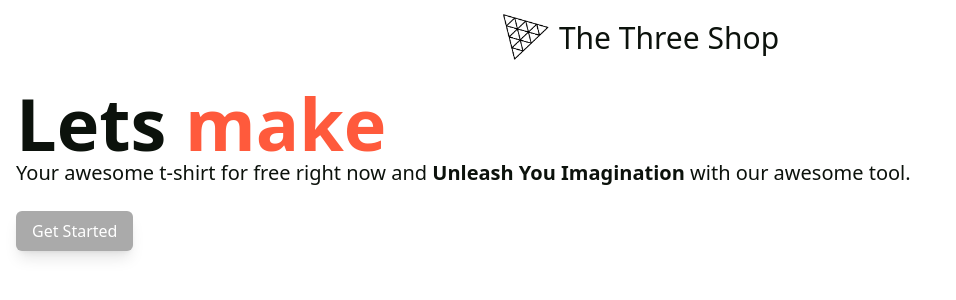
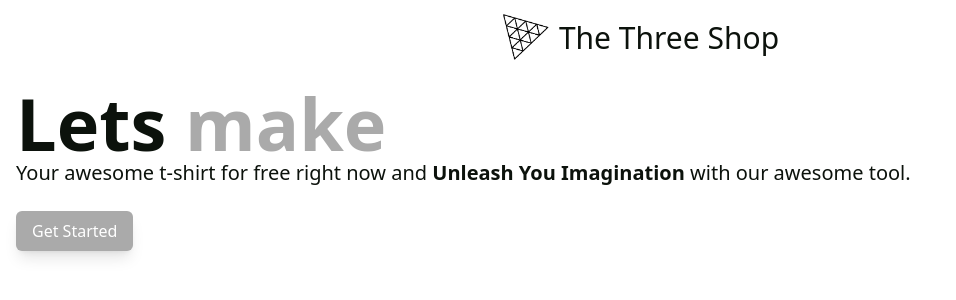
Before and after one commit to sohanemon/the-three-shop, a Next.js app: page / in a window 1280 px wide. Shown: the top 300 px of the page, without its empty margins (0-956 px from the left). Built offline with nearby package versions, Linux system fonts and the light colour scheme.

Commit message:
dynamically set the color

```diff
--- a/src/app/hero.tsx
+++ b/src/app/hero.tsx
@@ -1,6 +1,7 @@
 'use client';
 import Button from '@/components/button';
 import { slideAnimation } from '@/lib/motion';
+import { color } from '@/slices/editor-slice';
 import { toggleIntro } from '@/slices/intro-slice';
 import { RootState } from '@/store';
 import { AnimatePresence, motion, usePresence } from 'framer-motion';
@@ -9,6 +10,7 @@ import { useDispatch, useSelector } from 'react-redux';
 export default function Hero() {
   const dispatch = useDispatch();
   const firstPage = useSelector((state: RootState) => state.intro.firstPage);
+  const c = useSelector(color);
 
   return (
     <AnimatePresence>
@@ -19,7 +21,7 @@ export default function Hero() {
           {...slideAnimation('left')}
         >
           <h1 className='text-7xl font-bold'>
-            Lets <span className='text-secondary'>make</span>
+            Lets <span style={{ color: c }}>make</span>
           </h1>
           <p className='text-xl'>
             Your awesome t-shirt for <span className=''>free</span> right now{' '}
```
